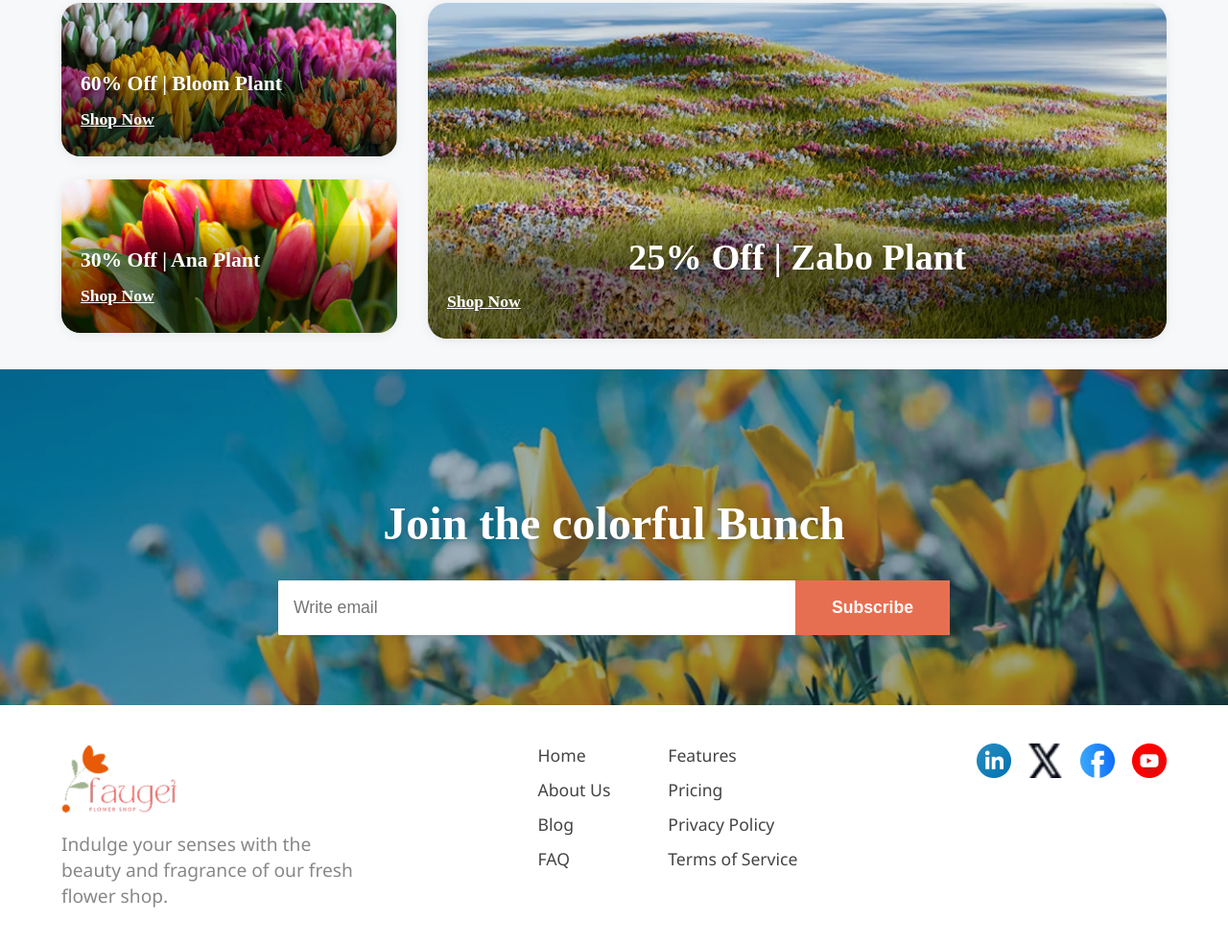
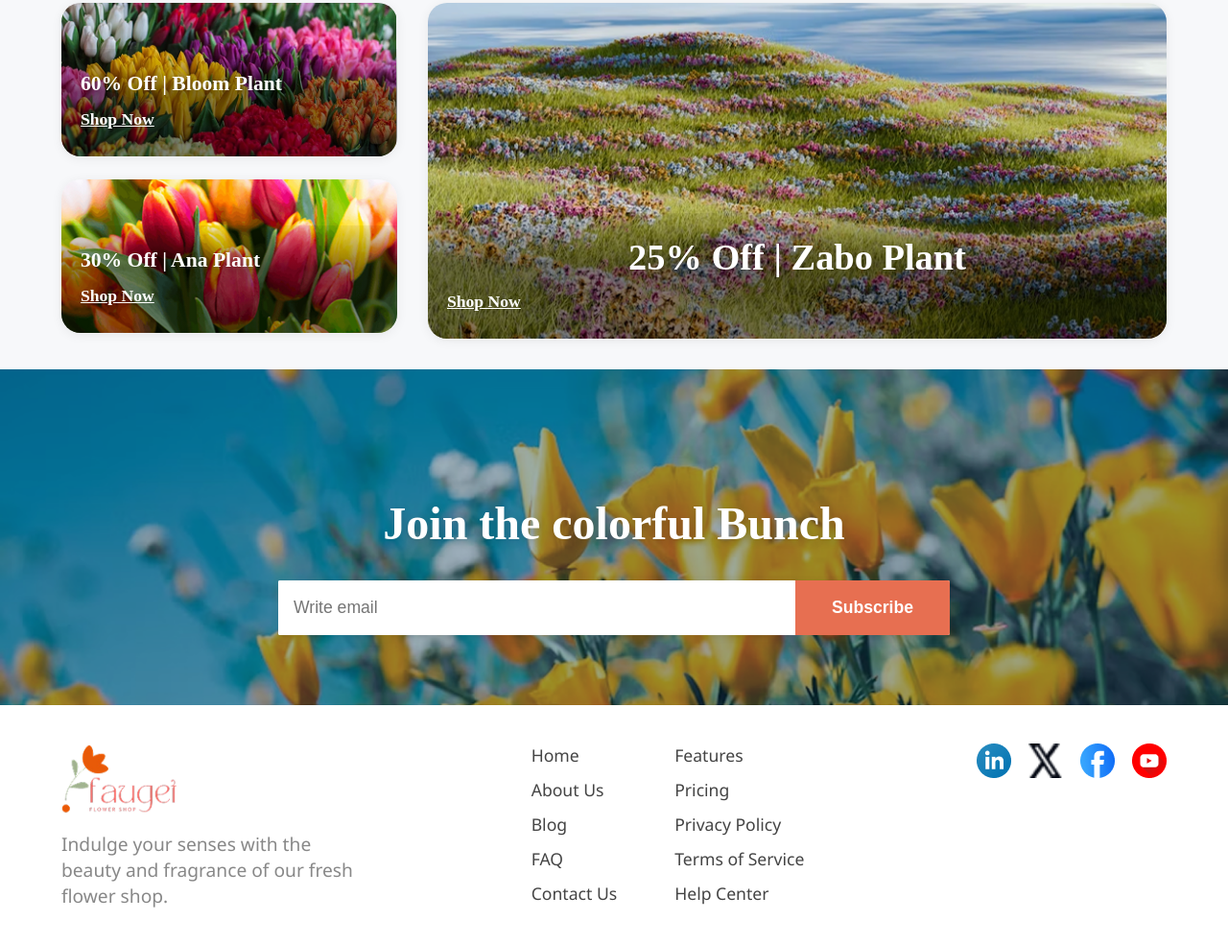
Before and after one commit to SheikhAtifAshab/PH-assignment02, a plain HTML site: page index.html in a window 1280 px wide. Shown: the part 2676-3660 px from the top of the page at 96% size. Drawn offline with Linux system fonts and the light colour scheme.

Commit message:
index.html

```diff
--- a/index.html
+++ b/index.html
@@ -176,12 +176,14 @@
         <a href="#">About Us</a>
         <a href="#">Blog</a>
         <a href="#">FAQ</a>
+        <a href="#">Contact Us</a>
       </div>
       <div>
         <a href="#">Features</a>
         <a href="#">Pricing</a>
         <a href="#">Privacy Policy</a>
         <a href="#">Terms of Service</a>
+        <a href="#">Help Center</a>
       </div>
     </div>
     <div class="footer-social">
```
